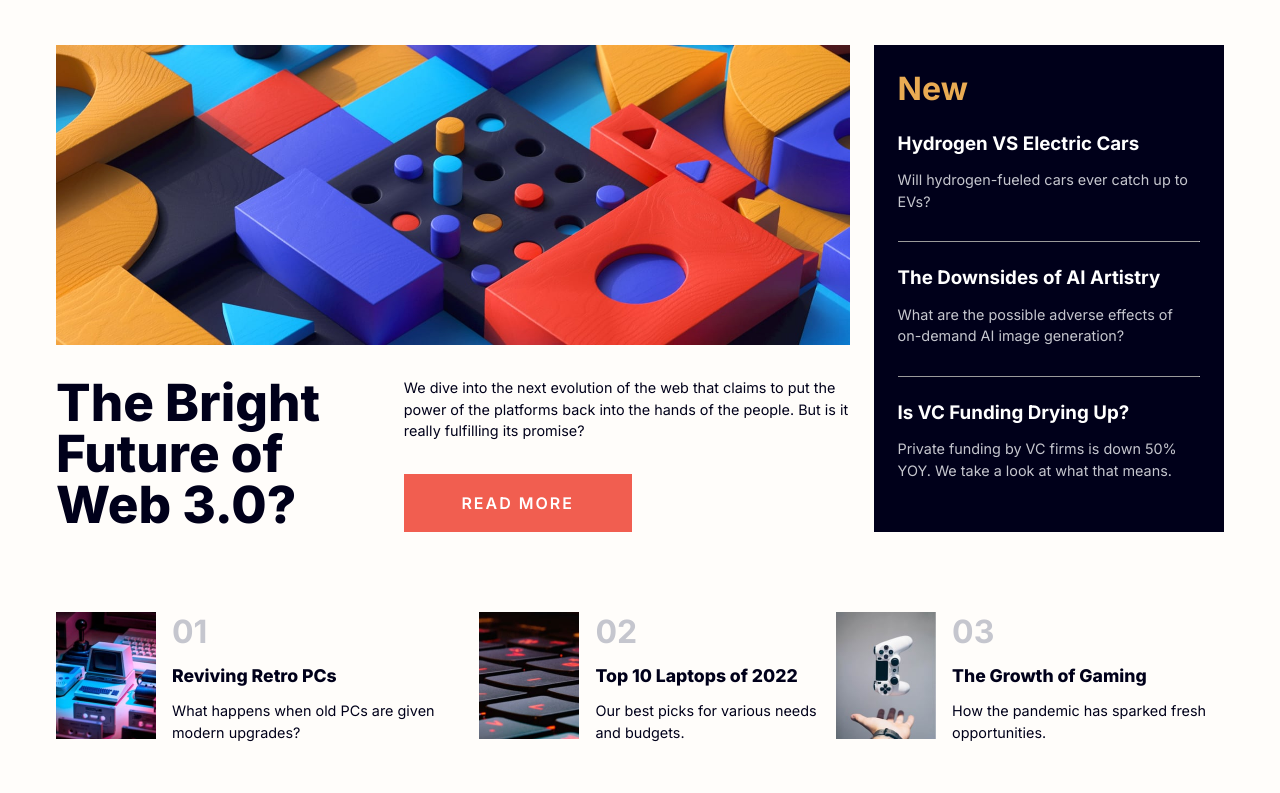
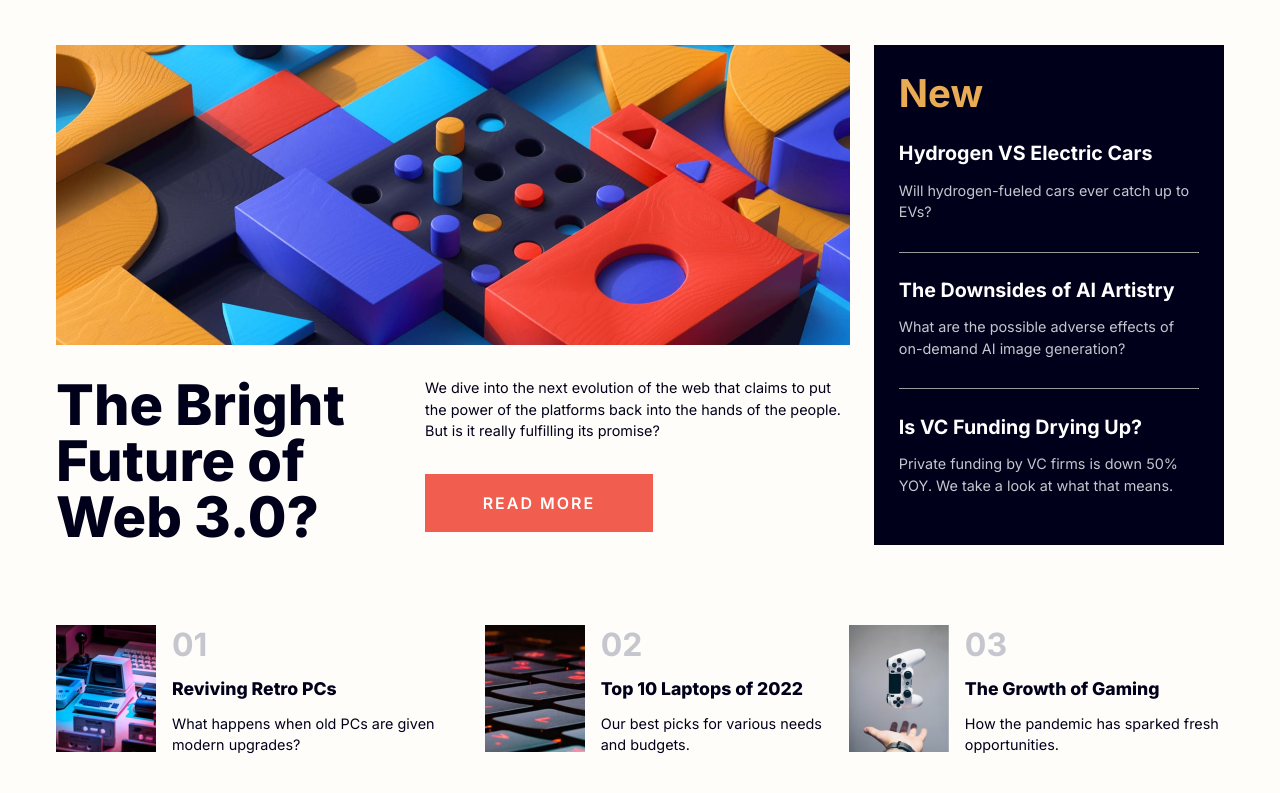
Before and after one commit to celemar/news-homepage, a plain HTML site: page index.html in a window 1280 px wide. Shown: the part 123-916 px from the top of the page. Drawn offline with Linux system fonts and the light colour scheme.

Commit message:
Update style.css

```diff
--- a/style.css
+++ b/style.css
@@ -285,6 +285,11 @@ a:hover,
 
   .news {
     max-width: 30%;
+    font-size: 1.05rem;
+  }
+
+  .news > h2 {
+    font-size: 2.4rem;
   }
 
   .main-image {
@@ -299,18 +304,19 @@ a:hover,
   }
 
   .main-title {
-    font-size: 3.2rem;
+    font-size: 3.5rem;
   }
 
   .text-box {
     display: flex;
-    gap: 2em;
+    gap: 2.5em;
     padding-top: 2em;
   }
 
   .trending-footer {
     display: flex;
     flex-direction: row;
+    gap: 1.2em;
   }
 }
 
```
